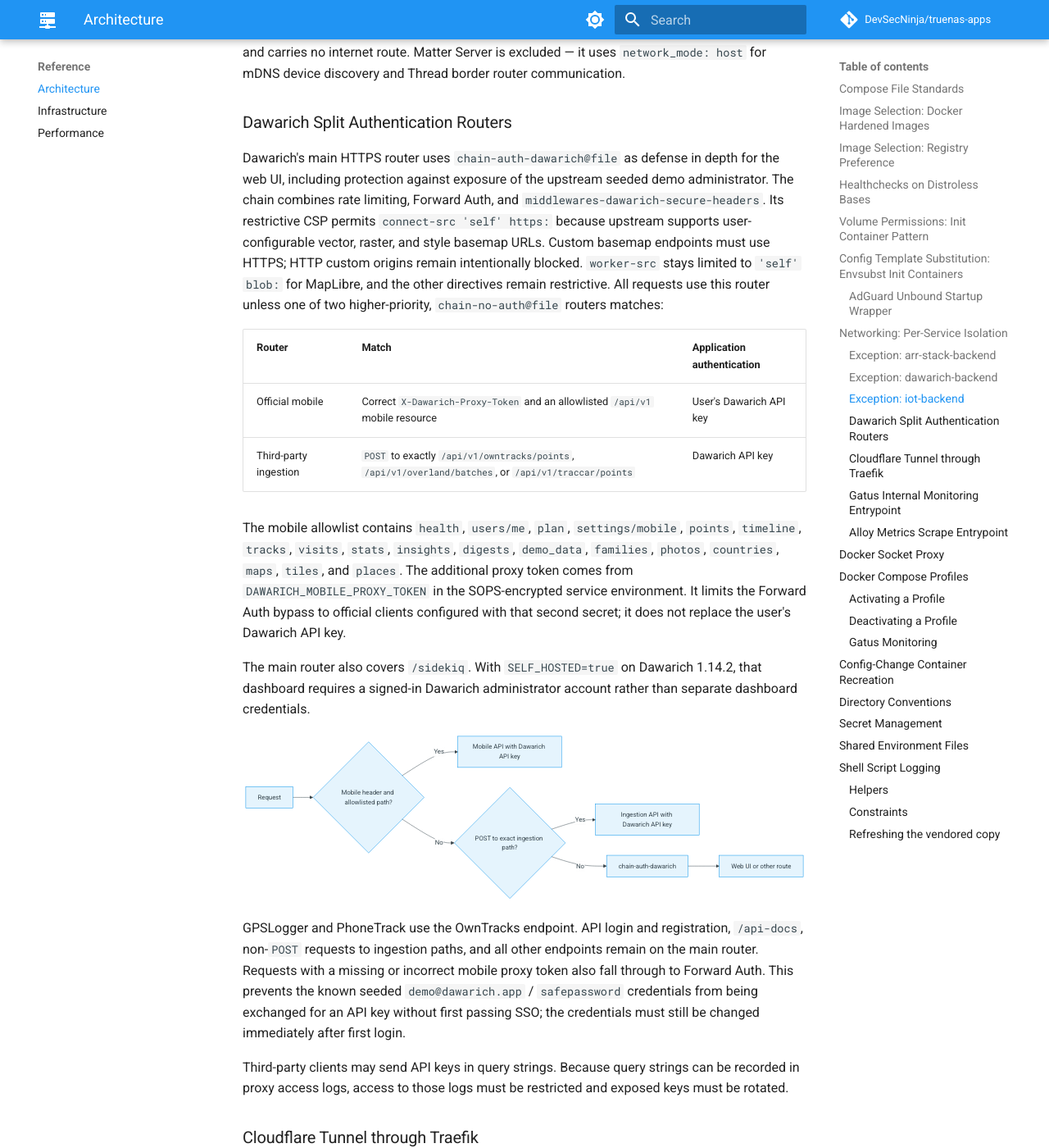
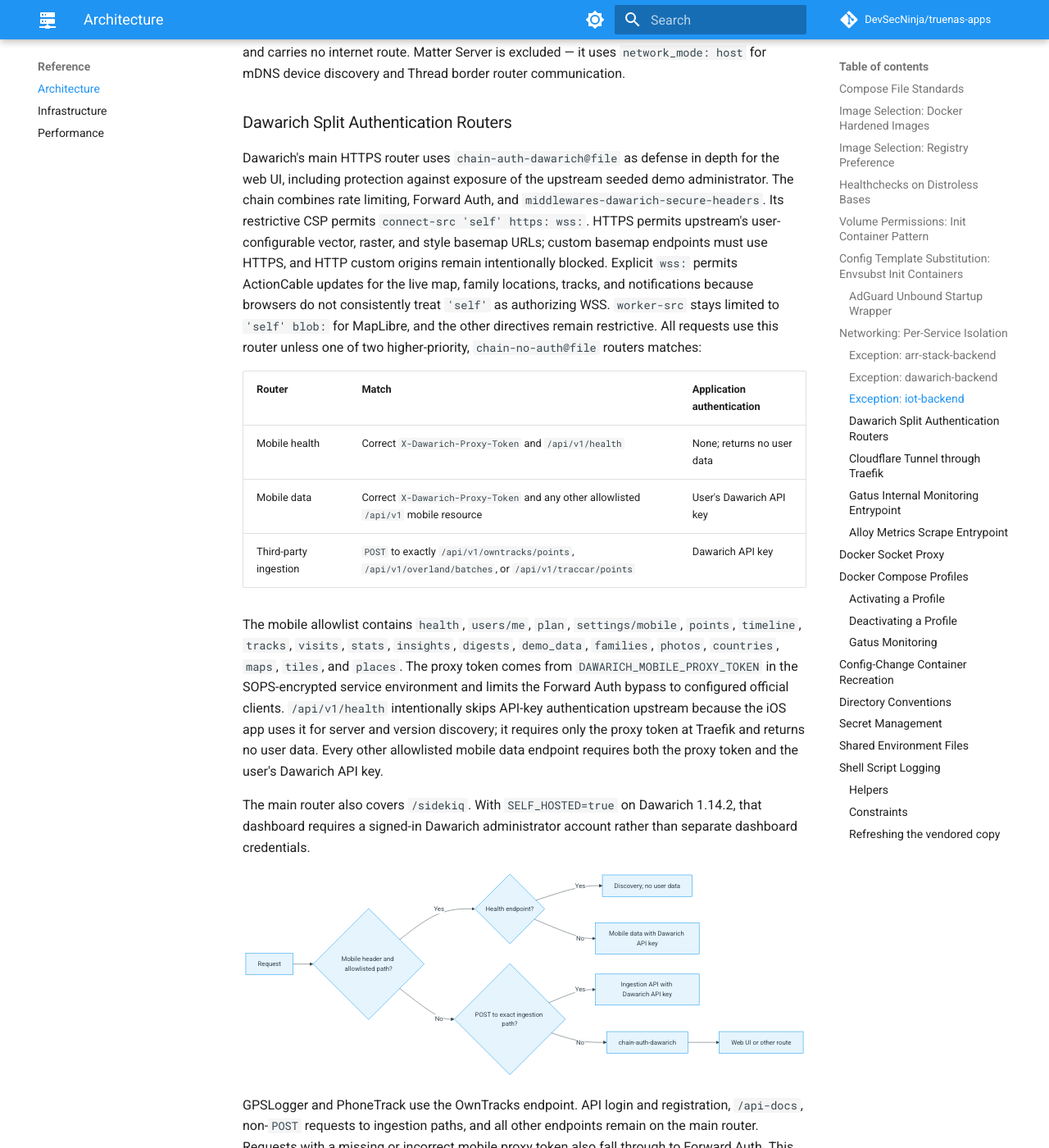
Before and after one commit to DevSecNinja/truenas-apps, an MkDocs documentation site: the page built from docs/ARCHITECTURE.md, in a window 1280 px wide and 1400 px high, scrolled down 13141 px. Shown: the whole window at 82% size. Built offline with MkDocs 1.6.1 and Material for MkDocs 9.7.7, drawn with Linux system fonts in a browser that asks for light colours; comment, search, counter and statistics services are not loaded.

Commit message:
fix(dawarich): harden mobile proxy behavior
Co-authored-by: Copilot App <223556219+Copilot@users.noreply.github.com>

````diff
--- a/docs/ARCHITECTURE.md
+++ b/docs/ARCHITECTURE.md
@@ -346,25 +346,31 @@ Dawarich's main HTTPS router uses `chain-auth-dawarich@file` as defense in depth
 for the web UI, including protection against exposure of the upstream seeded
 demo administrator. The chain combines rate limiting, Forward Auth, and
 `middlewares-dawarich-secure-headers`. Its restrictive CSP permits
-`connect-src 'self' https:` because upstream supports user-configurable vector,
-raster, and style basemap URLs. Custom basemap endpoints must use HTTPS; HTTP
-custom origins remain intentionally blocked. `worker-src` stays limited to
-`'self' blob:` for MapLibre, and the other directives remain restrictive. All
-requests use this router unless one of two higher-priority,
-`chain-no-auth@file` routers matches:
+`connect-src 'self' https: wss:`. HTTPS permits upstream's user-configurable
+vector, raster, and style basemap URLs; custom basemap endpoints must use HTTPS,
+and HTTP custom origins remain intentionally blocked. Explicit `wss:` permits
+ActionCable updates for the live map, family locations, tracks, and
+notifications because browsers do not consistently treat `'self'` as
+authorizing WSS. `worker-src` stays limited to `'self' blob:` for MapLibre, and
+the other directives remain restrictive. All requests use this router unless
+one of two higher-priority, `chain-no-auth@file` routers matches:
 
 | Router                | Match                                                                                                 | Application authentication |
 | --------------------- | ----------------------------------------------------------------------------------------------------- | -------------------------- |
-| Official mobile       | Correct `X-Dawarich-Proxy-Token` and an allowlisted `/api/v1` mobile resource                         | User's Dawarich API key    |
+| Mobile health         | Correct `X-Dawarich-Proxy-Token` and `/api/v1/health`                                                 | None; returns no user data |
+| Mobile data           | Correct `X-Dawarich-Proxy-Token` and any other allowlisted `/api/v1` mobile resource                  | User's Dawarich API key    |
 | Third-party ingestion | `POST` to exactly `/api/v1/owntracks/points`, `/api/v1/overland/batches`, or `/api/v1/traccar/points` | Dawarich API key           |
 
 The mobile allowlist contains `health`, `users/me`, `plan`, `settings/mobile`,
 `points`, `timeline`, `tracks`, `visits`, `stats`, `insights`, `digests`,
 `demo_data`, `families`, `photos`, `countries`, `maps`, `tiles`, and `places`.
-The additional proxy token comes from `DAWARICH_MOBILE_PROXY_TOKEN` in the
-SOPS-encrypted service environment. It limits the Forward Auth bypass to
-official clients configured with that second secret; it does not replace the
-user's Dawarich API key.
+The proxy token comes from `DAWARICH_MOBILE_PROXY_TOKEN` in the SOPS-encrypted
+service environment and limits the Forward Auth bypass to configured official
+clients. `/api/v1/health` intentionally skips API-key authentication upstream
+because the iOS app uses it for server and version discovery; it requires only
+the proxy token at Traefik and returns no user data. Every other allowlisted
+mobile data endpoint requires both the proxy token and the user's Dawarich API
+key.
 
 The main router also covers `/sidekiq`. With `SELF_HOSTED=true` on Dawarich
 1.14.2, that dashboard requires a signed-in Dawarich administrator account
@@ -373,7 +379,9 @@ rather than separate dashboard credentials.
 ```mermaid
 flowchart LR
     Request --> Mobile{Mobile header and allowlisted path?}
-    Mobile -->|Yes| MobileAPI[Mobile API with Dawarich API key]
+    Mobile -->|Yes| Health{Health endpoint?}
+    Health -->|Yes| Discovery[Discovery; no user data]
+    Health -->|No| MobileAPI[Mobile data with Dawarich API key]
     Mobile -->|No| Ingest{POST to exact ingestion path?}
     Ingest -->|Yes| IngestAPI[Ingestion API with Dawarich API key]
     Ingest -->|No| Entra[chain-auth-dawarich]
````
Also changed, not shown: services/dawarich/README.md (+46 -33 lines), .github/skills/code-testing/SKILL.md, 2 other files.
